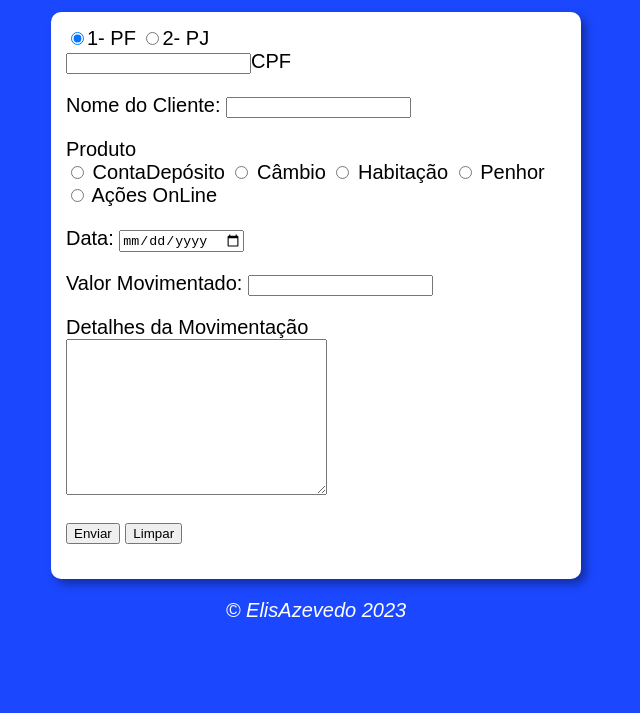
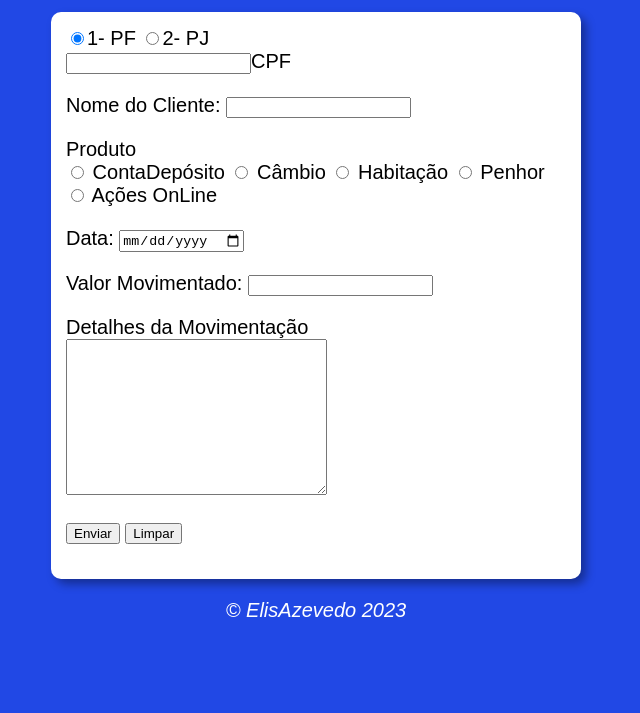
Before and after one commit to Elis-Azevedo/projeto, a plain HTML site: page modelo.html in a window 1280 px wide. Shown: the part 87-800 px from the top of the page, without its empty margins (324-964 px from the left). Drawn offline with Linux system fonts and the light colour scheme.

Commit message:
criando  repositório

```diff
--- a/estilo.css
+++ b/estilo.css
@@ -1,5 +1,5 @@
 body {
-    background: rgba(0, 51, 255, 0.895) ;
+    background: rgba(7, 51, 227, 0.895) ;
     font: normal 15pt Arial;
 }
 
```
